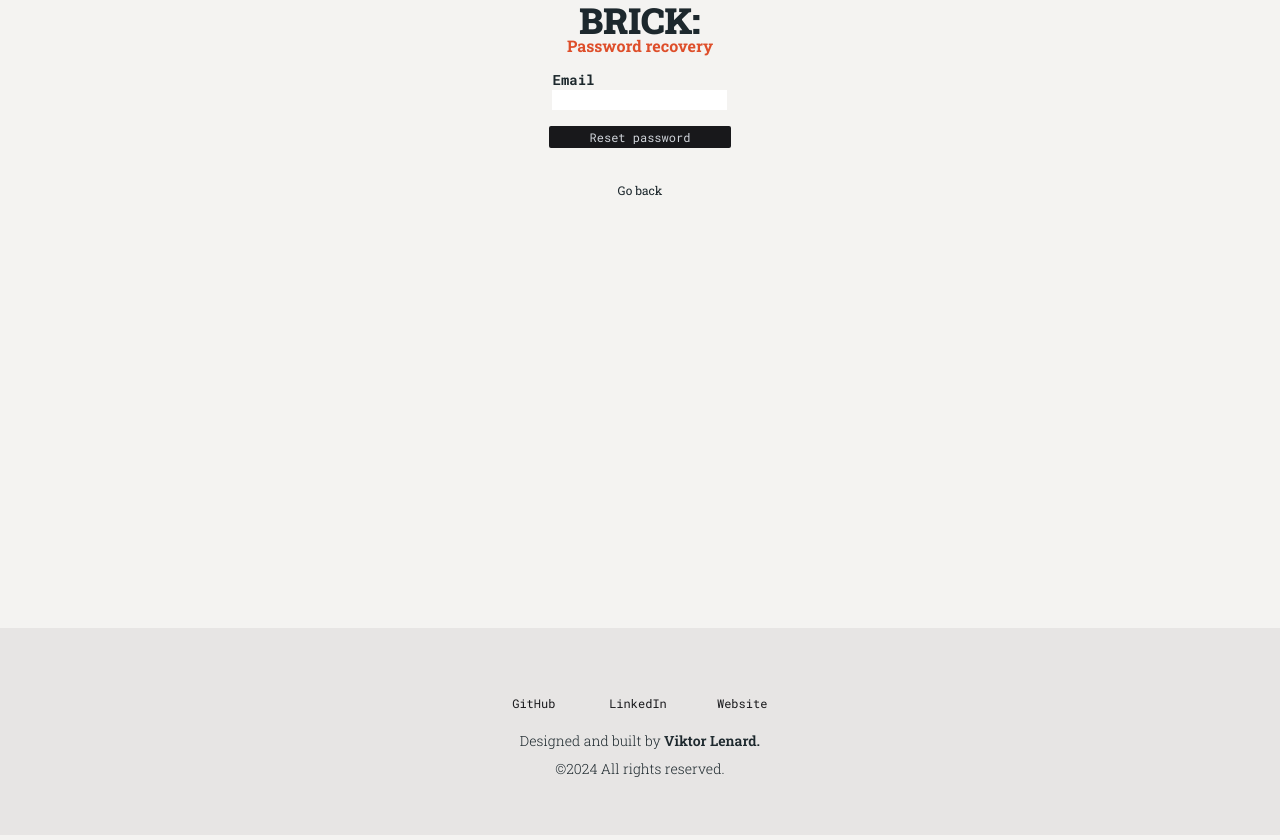
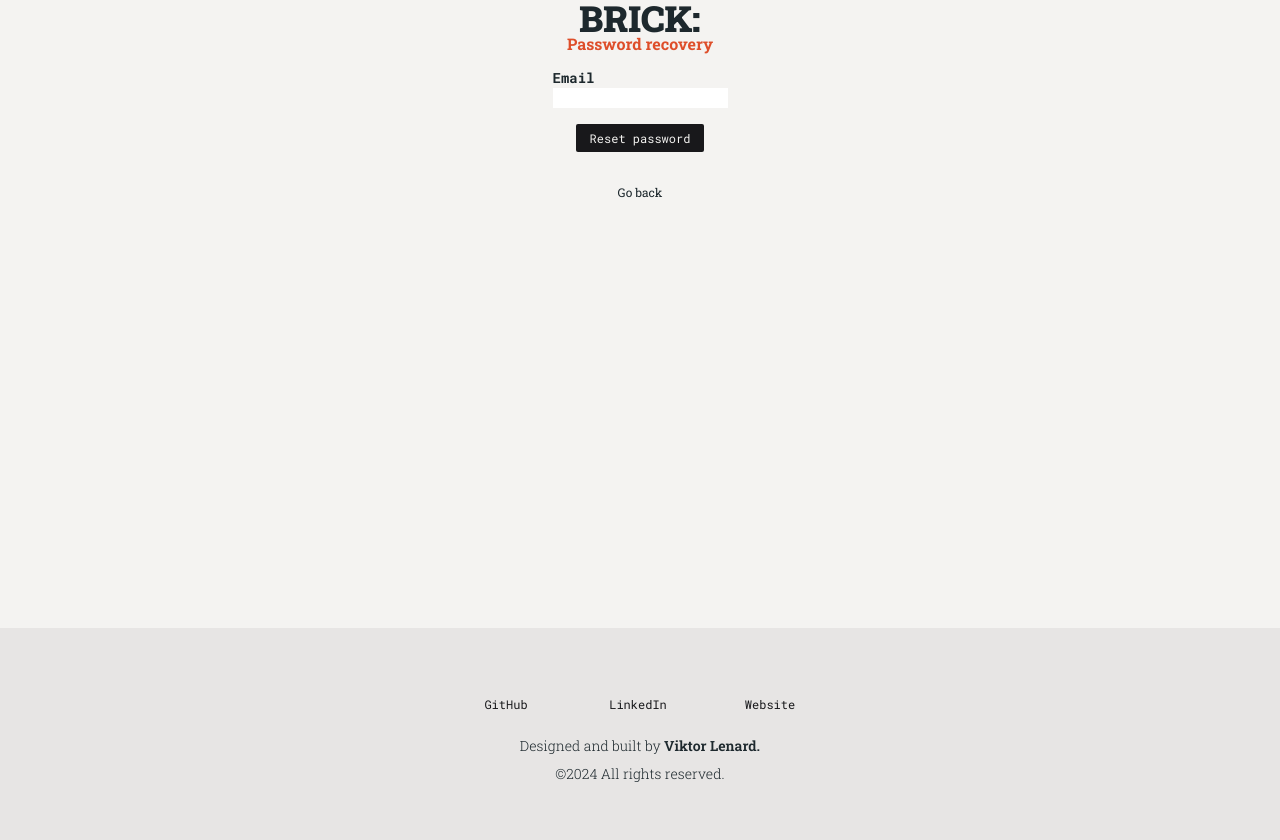
Before and after one commit to viktorlenard/brick, a Next.js app: page /recovery in a window 1280 px wide. Shown: the part 300-1140 px from the top of the page. Built offline with nearby package versions, Linux system fonts and the light colour scheme.

Commit message:
Structure is ready-ish for first prototype. Diving into RLS next.

```diff
--- a/src/app/(routes)/[tenant]/dashboard/page.tsx
+++ b/src/app/(routes)/[tenant]/dashboard/page.tsx
@@ -1,4 +1,5 @@
 import { NavBar } from "@/app/components/NavBar"
+import { TenantData } from "@/app/types/tenant"
 
 type DashboardPageProps = {
     params: {
@@ -13,7 +14,7 @@ const DashboardPage = async ({ params }: DashboardPageProps) => {
 
     return(
         <>
-            <NavBar />
+            <NavBar tenant={tenant}/>
             <h1>This is the Dashboard of <span>{tenant}</span></h1>
         </>
     )
--- a/src/app/(routes)/dashboard/page.tsx
+++ b/src/app/(routes)/dashboard/page.tsx
@@ -1,10 +1,10 @@
-import { TopBar } from "@/app/components/NavBar"
+import { NavBar } from "@/app/components/NavBar"
 
 export const DashboardPage = () => {
 
     return(
         <>
-            <TopBar />
+            <NavBar />
             Regular Dashboard Page
         </>
     )
--- /dev/null
+++ b/src/app/(routes)/listings/layout.tsx
@@ -0,0 +1,14 @@
+import { NavBar } from "@/app/components/NavBar"
+import { PropsWithChildren } from "react"
+
+const ListingsLayout = ( { children } : PropsWithChildren ) => {
+    return(
+        <section>
+            <NavBar />
+            <section>{children}</section>
+        </section>
+    )
+
+}
+
+export default ListingsLayout
--- a/src/app/components/Button.tsx
+++ b/src/app/components/Button.tsx
@@ -7,13 +7,8 @@
 
 import clsx from 'clsx'
 import Link from 'next/link'
-import gsap from 'gsap';
-import { useGSAP } from '@gsap/react';
-import { useRef, useState, useEffect } from 'react';
 
-gsap.registerPlugin(useGSAP);
-
-const ButtonStyle = 'px-1 py-1 rounded-sm font-mono'
+const ButtonStyle = 'px-1 py-1 rounded-sm font-mono h-7 w-32 text-light'
 const innerStyle = 'relative flex flex-col overflow-hidden justify-center items-center'
 const spanStyle = 'whitespace-nowrap'
 
@@ -39,46 +34,17 @@ type ButtonProps = {
     const lightStyle = `${ButtonStyle} ${transparent ? 'text-gray-300' : 'bg-gray-300 text-zinc-900'}`
     const darkStyle = `${ButtonStyle} ${transparent ? 'text-zinc-900' : 'bg-zinc-900 text-gray-300'}`
 
-    const { contextSafe } = useGSAP()
-    const buttonRef = useRef<HTMLDivElement>(null)
-    const [buttonHeight, setButtonHeight] = useState<number>(0)
-    const [buttonWidth, setButtonWidth] = useState<number>(0)
-    const [hovered, setHovered] = useState<boolean>(false)
-
-    useEffect(() => {
-      if (buttonRef.current) {
-          setButtonHeight(buttonRef.current.offsetHeight)
-          setButtonWidth(buttonRef.current.offsetWidth)
-      }
-    }, [])
-
-    const hoverButton = contextSafe(() => {
-      if(!hovered) {
-          setHovered(true)
-          gsap.fromTo(buttonRef.current, {y: '25%',}, {y: '-25%', duration: 0.6, ease: 'power3.out'})
-      } else if (hovered){
-          setHovered(false)
-          gsap.fromTo(buttonRef.current, {y: '-25%'}, {y: '25%', duration: 0.4, ease: 'power3.out'})
-      }
-    })
-
     return typeof props.href === 'undefined' ? (
-          <button onMouseEnter={hoverButton} onMouseLeave={hoverButton} className={clsx( dark ?  darkStyle : lightStyle, sizes[size], className )} style={{ minWidth: `${buttonWidth * 1.8}px` }} {...props}>
-            <h3 className={innerStyle} style={{height: `${buttonHeight / 2.2}px`}}>
-                    <div ref={buttonRef} style={{transform: 'translateY(25%)'}} className='absolute flex flex-col'>
-                        <span className={spanStyle}>{children}</span>
-                        <span className={spanStyle}>{children}</span>
-                    </div>
-                </h3>
+          <button  className={clsx( dark ?  darkStyle : lightStyle, sizes[size], className )} {...props}>
+            <h3 className={innerStyle}>
+                <span className={spanStyle}>{children}</span>
+            </h3>
           </button>
       ) : (
-        <Link onMouseEnter={hoverButton} onMouseLeave={hoverButton} className={clsx( dark ?  darkStyle : lightStyle, sizes[size], className )} style={{ minWidth: `${buttonWidth * 1.8}px` }} {...props}>
-          <h3 className={innerStyle} style={{height: `${buttonHeight / 2.2}px`}}>
-                <div ref={buttonRef} style={{transform: 'translateY(25%)'}} className='absolute flex flex-col'>
-                    <span className={spanStyle}>{children}</span>
-                    <span className={spanStyle}>{children}</span>
-                </div>
-            </h3>
+        <Link className={clsx( dark ?  darkStyle : lightStyle, sizes[size], className )} {...props}>
+          <h3 className={innerStyle}>
+              <span className={spanStyle}>{children}</span>
+          </h3>
         </Link>
       )
   }
--- a/src/app/components/NavBar.tsx
+++ b/src/app/components/NavBar.tsx
@@ -3,7 +3,7 @@ import { UserName } from './UserName'
 import { TenantData } from "../types/tenant"
 
 interface TopBarProps {
-    tenant?: TenantData
+    tenant?: string
 }
 export const NavBar = ({ tenant } : TopBarProps) => {
 
--- a/src/app/components/UserName.tsx
+++ b/src/app/components/UserName.tsx
@@ -2,7 +2,7 @@ import { PropsWithChildren } from "react"
 import { TenantData } from "../types/tenant"
 interface UserNameProps {
     userName: string,
-    tenant: TenantData
+    tenant?: string
 }
 
 export const UserName = ({ userName, tenant } : UserNameProps) => {
@@ -10,7 +10,7 @@ export const UserName = ({ userName, tenant } : UserNameProps) => {
     return(
         <div className='flex flex-col my-2 items-end'>
             <h1 className='font-bold'>{userName}</h1>
-            {tenant?.name && <h3 className='leading-none text-sm'>{tenant.name}</h3>}
+            {tenant && <h3 className='leading-none text-sm'>{tenant}</h3>}
         </div>
     )
 }
```
Also changed, not shown: 1 other file (tests, documents, lock files or other folders).
